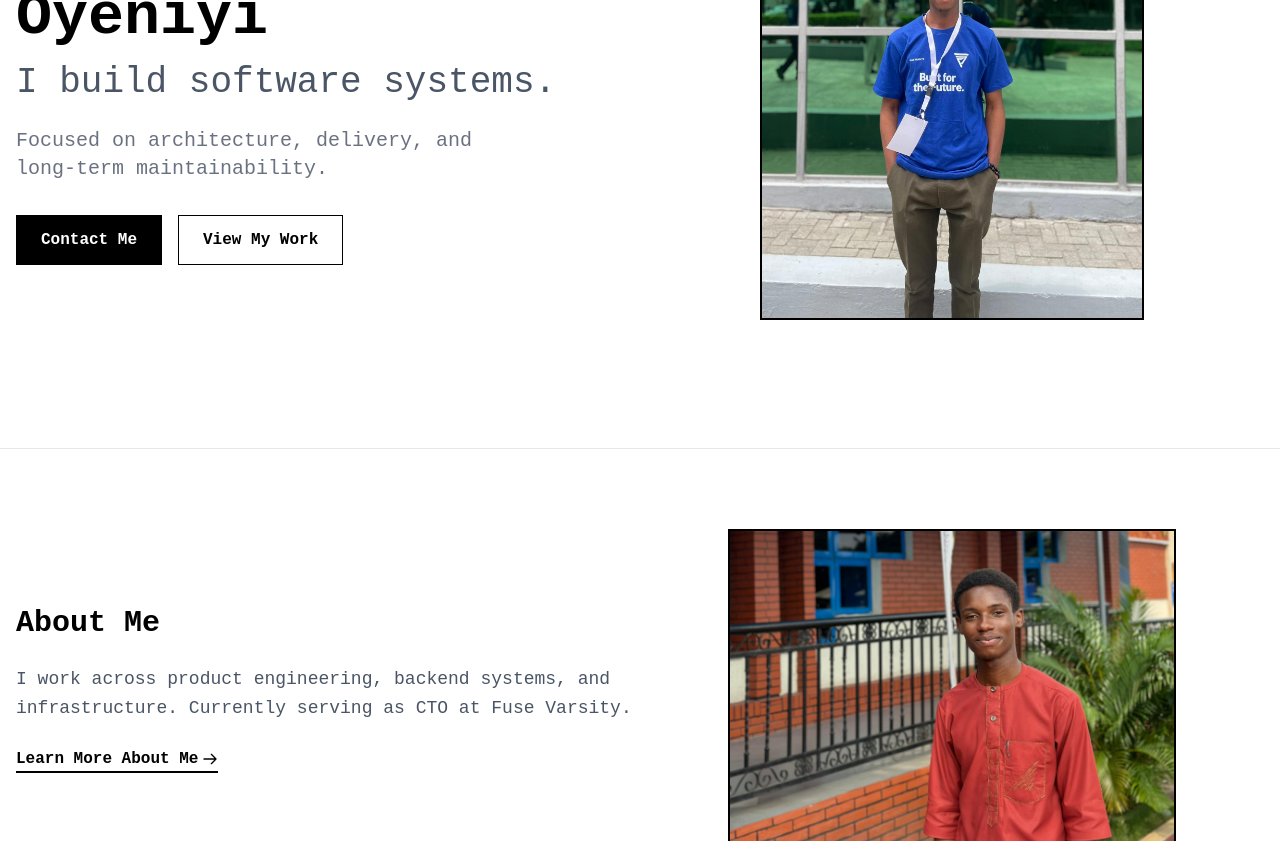
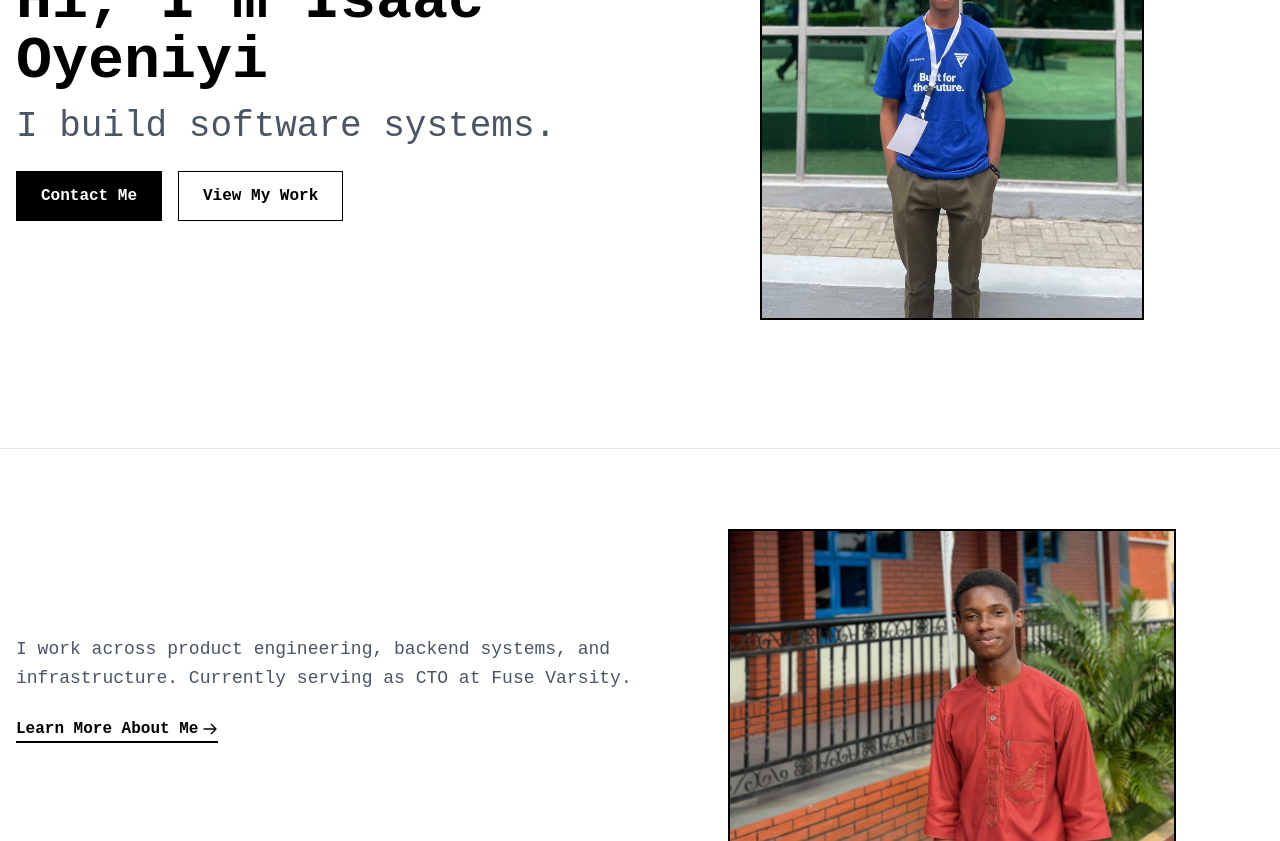
Before and after one commit to isaac0yen/isaac0yen-website, a Next.js app: page / in a window 1280 px wide. Shown: the part 320-1161 px from the top of the page. Built offline with nearby package versions, Linux system fonts and the light colour scheme.

Commit message:
feat(home): remove redundant tagline and section heading from homepage
- Remove descriptive tagline about architecture and maintainability from hero section
- Remove "About Me" heading from about section to streamline layout
- Simplify visual hierarchy while maintaining content focus

```diff
--- a/app/page.tsx
+++ b/app/page.tsx
@@ -20,9 +20,6 @@ export default function Home() {
               <h2 className="text-xl md:text-4xl font-light mb-6 text-gray-600">
                 I build software systems.
               </h2>
-              <p className="text-base md:text-xl text-gray-500 mb-8 max-w-lg">
-                Focused on architecture, delivery, and long-term maintainability.
-              </p>
               <div className="flex space-x-4">
                 <Link
                   href="/contact"
@@ -57,7 +54,6 @@ export default function Home() {
         <div className="container mx-auto px-4">
           <div className="flex flex-col md:flex-row items-center">
             <div className="md:w-1/2 mb-10 md:mb-0">
-              <h2 className="text-3xl font-bold mb-6 text-black">About Me</h2>
               <p className="text-gray-600 mb-6 text-lg leading-relaxed">
                 I work across product engineering, backend systems, and infrastructure. Currently serving as CTO at Fuse Varsity.
               </p>
```
